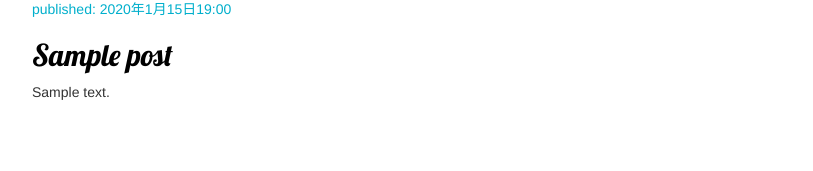
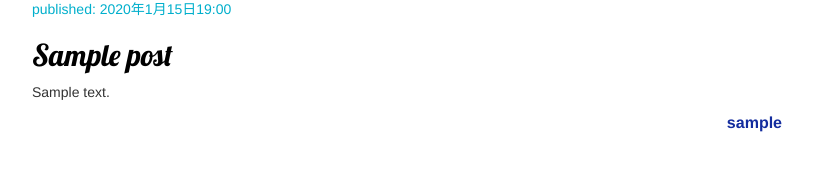
Before and after one commit to MiLL4U/django_test, a Django app: page / in a window 1280 px wide. Shown: the part 145-316 px from the top of the page, without its empty margins (38-851 px from the left). Run offline with Django 5.2, Linux system fonts and the light colour scheme; tables that the repository leaves empty hold one stand-in row (values such as "Sample post"); some libraries are stand-ins or nearby versions.

Commit message:
show author of posts

```diff
--- a/blog/static/css/blog.css
+++ b/blog/static/css/blog.css
@@ -27,6 +27,13 @@ h4 {
 
 .date {
     color: #00afcc;
+}
+
+.author {
+    color: #132c9e;
+    font-weight: bold;
+    font-size: 12pt;
+    text-align: right;
 }
 
 .save {
--- a/blog/templates/blog/post_detail.html
+++ b/blog/templates/blog/post_detail.html
@@ -7,5 +7,6 @@
     {% endif %}
     <h2>{{ post.title }}</h2>
     <p>{{ post.text|linebreaksbr }}</p>
+    <div class="author">{{ post.author }}</div>
   </div>
 {% endblock %}
--- a/blog/templates/blog/post_list.html
+++ b/blog/templates/blog/post_list.html
@@ -8,6 +8,7 @@
       </div>
       <h2><a href="{% url 'post_detail' pk=post.pk %}">{{ post.title }}</a></h2>
       <p>{{ post.text|linebreaksbr }}</p>
+      <div class="author">{{ post.author }}</div>
     </div>
   {% endfor %}
 {% endblock %}
```
